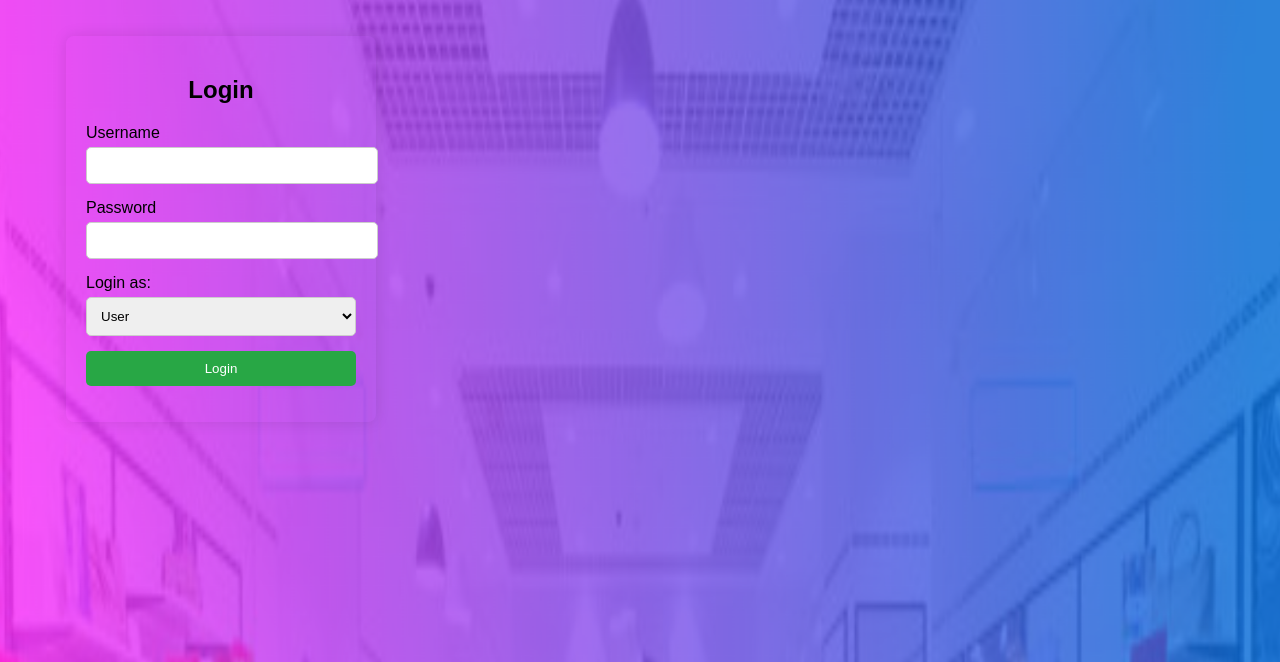
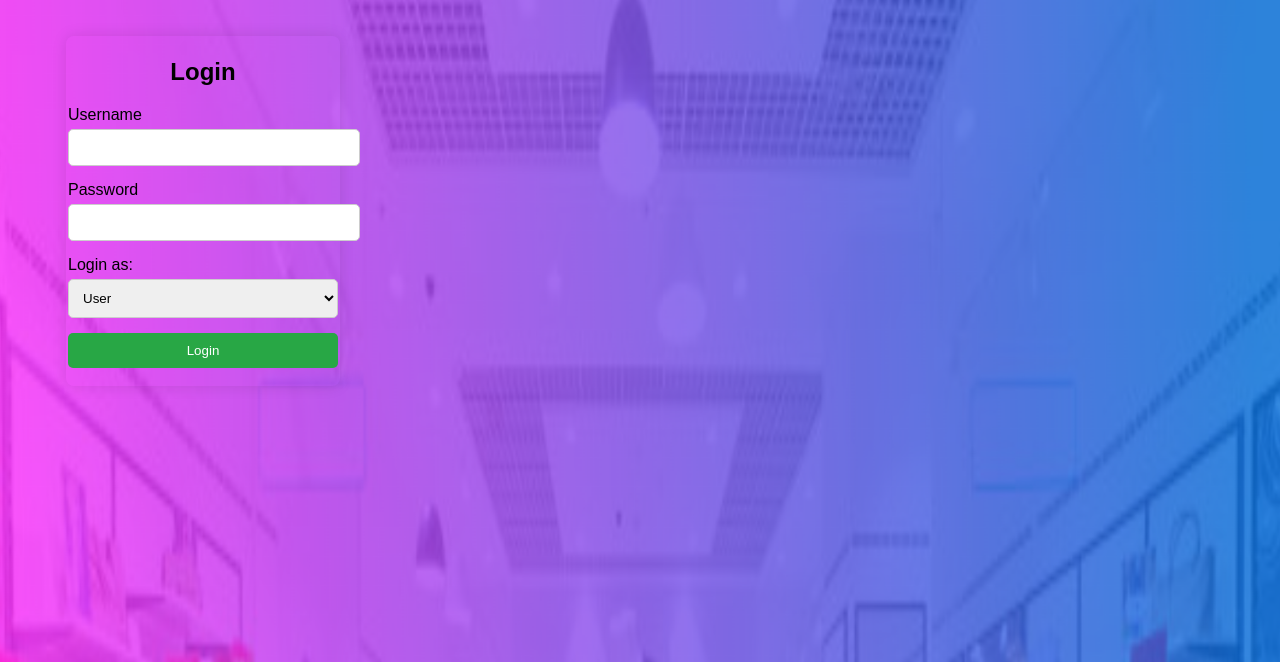
Before and after one commit to qwesi-dizzy-studio/RegDic-Fashion-Fix, a PHP site: page / in a window 1280 px wide. Shown: the part 107-769 px from the top of the page. Run offline with PHP 8.4, Linux system fonts and the light colour scheme.

Commit message:
Update sign-login-style.css

```diff
--- a/sign-login-style.css
+++ b/sign-login-style.css
@@ -10,8 +10,8 @@ body {
 }
 
 .signup-container, .login-container {
-    background-color: white, opacity 50%;
-    padding: 20px;
+    background-color: white, opacity 5%;
+    padding: 2px;
     border-radius: 8px;
     box-shadow: 0 0 15px rgba(0, 0, 0, 0.1);
     width: 270px;
```
